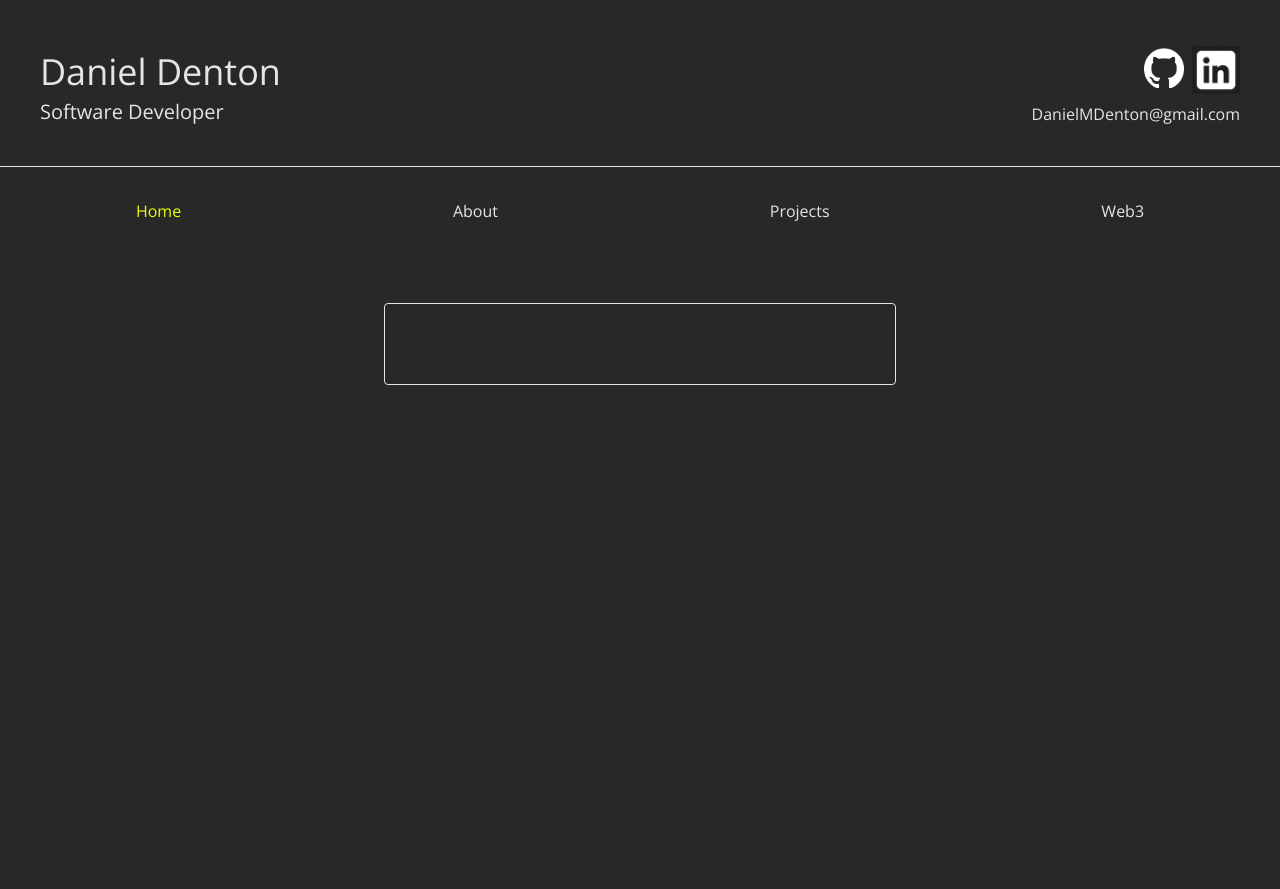
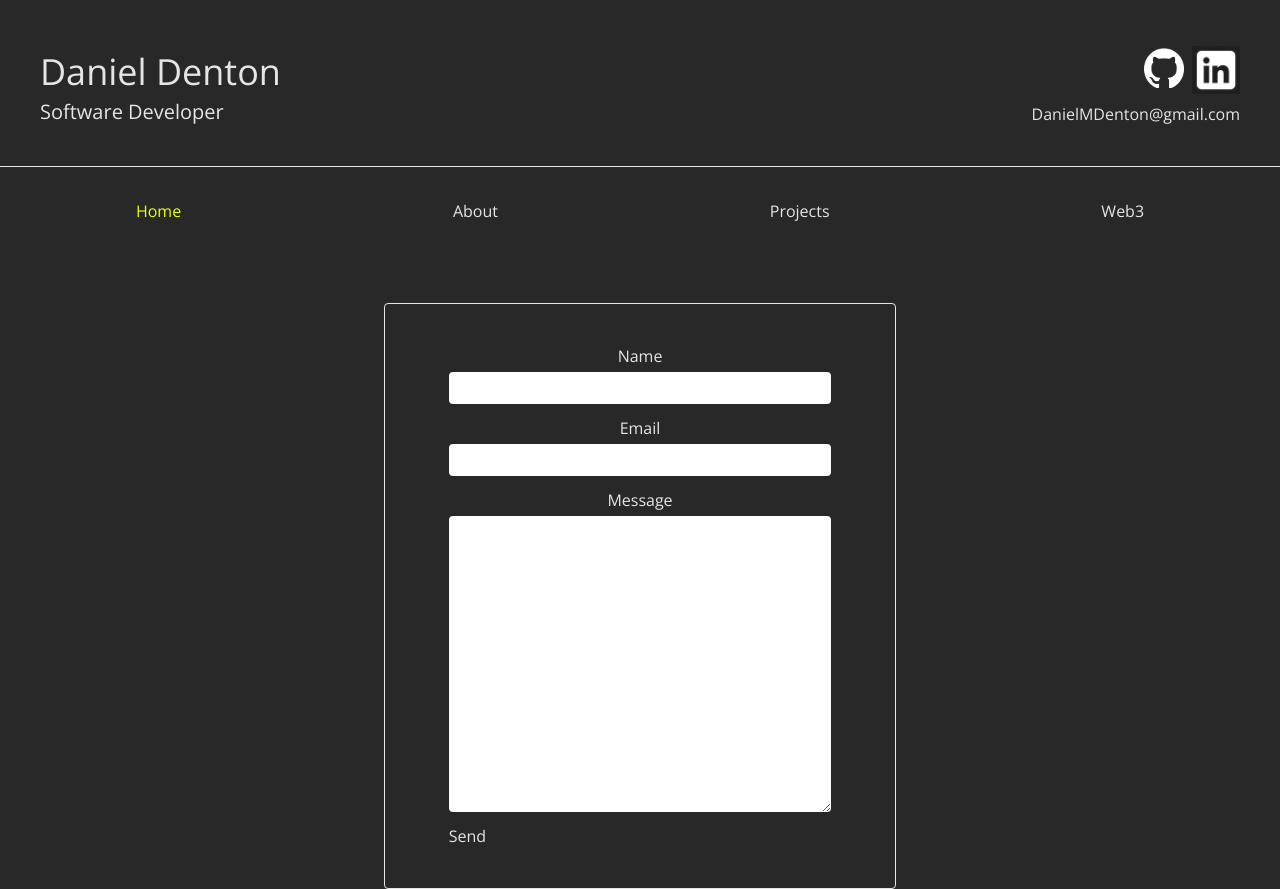
Before and after one commit to danieldenton/next-portfolio, a Next.js app: page / in a window 1280 px wide. Before the commit the page ends 800 px from the top, so only its background shows below. Built offline with nearby package versions, Linux system fonts and the light colour scheme.

Commit message:
form uncommented

```diff
--- a/src/app/ui/contact-form.tsx
+++ b/src/app/ui/contact-form.tsx
@@ -16,7 +16,7 @@ export default function ContactForm() {
 
   return (
     <Card className=" flex justify-center align-center mx-auto border border-white py-10 rounded mt-20 w-2/5">
-      {/* {messageSent ? (
+      {messageSent ? (
         <div>
           <p>Message Sent!</p>
         </div>
@@ -66,7 +66,7 @@ export default function ContactForm() {
             Send
           </Button>
         </Form>
-      )} */}
+      )}
     </Card>
   );
 }
```
